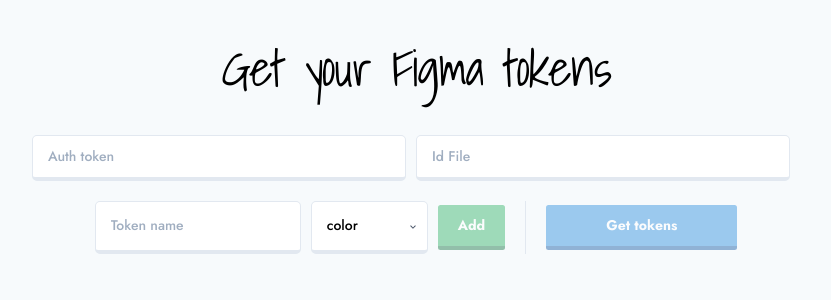
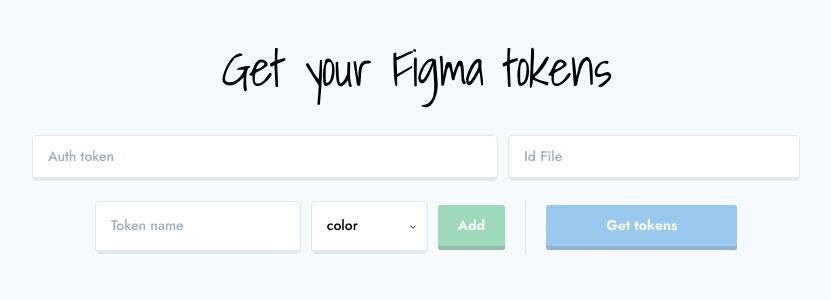
Before and after one commit to Alvaro07/figma-tokens-app, a Vue app in the folder client/: page / in a window 1280 px wide. Shown: the top 300 px of the page, without its empty margins (224-1055 px from the left). Built offline with nearby package versions, Linux system fonts and the light colour scheme; what vue-prism would draw is missing.

Commit message:
Changes in front view

```diff
--- a/client/package.json
+++ b/client/package.json
@@ -8,6 +8,9 @@
     "deploy": "git add client/dist && git commit -m 'deploy' && git subtree push --prefix client origin deploy-client"
   },
   "dependencies": {
+    "@fortawesome/fontawesome-svg-core": "^1.2.28",
+    "@fortawesome/free-solid-svg-icons": "^5.13.0",
+    "@fortawesome/vue-fontawesome": "^0.1.9",
     "core-js": "^3.6.4",
     "register-service-worker": "^1.7.1",
     "tailwindcss": "^1.4.6",
--- /dev/null
+++ b/client/src/components/Loading/Loading.vue
@@ -0,0 +1,19 @@
+<template>
+  <div class="text-center py-12 text-green-400">
+    <font-awesome-icon icon="stroopwafel" spin size="4x"  />
+  </div>
+</template>
+
+<script>
+export default {
+  name: 'Loading',
+  props: {
+    loading: {
+      type: Boolean
+    }
+  }
+}
+</script>
+
+<style>
+</style>
--- /dev/null
+++ b/client/src/components/TokenForm/TokenForm.vue
@@ -0,0 +1,95 @@
+<template>
+  <form class="mb-10" :class="{ 'opacity-50 pointer-events-none': disabled}">
+    <div class="flex justify-center mb-8">
+      <input-text ref="authInput" v-model="authToken" extra-class="flex-auto mr-4" placeholder="Auth token" />
+      <input-text ref="idFileInput" v-model="idFile" extra-class="flex-1" placeholder="Id File" />
+    </div>
+
+    <div class="flex justify-center mb-4">
+      <input-text v-model="tokenName" extra-class="mr-4 " placeholder="Token name" ref="addInput" />
+      <custom-select :options="typeOptions" v-model="tokenType" class="addSelect" />
+
+      <div class="ml-4 flex items-center">
+        <custom-button size="small" type="green" @click="handleAdd" :disabled="isDisabledAdd">Add</custom-button>
+      </div>
+
+      <div class="ml-8 pl-8 flex items-center border-l">
+        <custom-button @click="handleSearch" :disabled="disabledSearch">Get tokens</custom-button>
+      </div>
+    </div>
+  </form>
+</template>
+
+<script>
+import Button from '@/components/Button/Button'
+import Select from '@/components/Select/Select'
+import InputText from '@/components/InputText/InputText'
+
+export default {
+  name: 'TokenForm',
+  components: {
+    CustomButton: Button,
+    CustomSelect: Select,
+    InputText
+  },
+  props: {
+    isDisabledSearch: {
+      type: Boolean
+    },
+    tokens: {
+      type: Array
+    },
+    disabled: {
+      type: Boolean
+    }
+  },
+  data () {
+    return {
+      authToken: '',
+      idFile: '',
+      tokenName: '',
+      tokenType: 0,
+      typeOptions: [
+        'color',
+        'typography',
+        'space',
+        'radius',
+        'breakpoint',
+        'opacity'
+      ]
+    }
+  },
+  computed: {
+    isDisabledAdd () {
+      return !this.tokenName
+    },
+    disabledSearch () {
+      return !(this.tokens.length && this.authToken && this.idFile)
+    }
+  },
+  methods: {
+    handleAdd () {
+      this.$emit('onAddToken', {
+        name: this.tokenName,
+        type: this.typeOptions[this.tokenType]
+      })
+      this.resetPanel()
+    },
+    handleSearch () {
+      this.$emit('onSearch', {
+        authToken: this.authToken,
+        idFile: this.idFile
+      })
+      this.resetPanel()
+    },
+    resetPanel () {
+      this.tokenType = 0
+      this.tokenName = ''
+      this.tokensData = null
+    }
+  }
+}
+</script>
+
+<style>
+</style>
--- /dev/null
+++ b/client/src/components/TokensTree/TokensTree.vue
@@ -0,0 +1,29 @@
+<template>
+  <div class="bg-white p-6 border-b-4 border-gray-400 border rounded-lg relative">
+    <vue-json-pretty :showLine="false" :showDoubleQuotes="false" :deep="1" :data="data"></vue-json-pretty>
+    <font-awesome-icon @click="$emit('onClose')" icon="times-circle" size="2x" class="close-icon text-red-600 absolute ml-4 hover:text-red-800 cursor-pointer transition-all ease-out duration-300"/>
+  </div>
+</template>
+
+<script>
+import VueJsonPretty from 'vue-json-pretty'
+
+export default {
+  name: 'TokensTree',
+  components: {
+    VueJsonPretty
+  },
+  props: {
+    data: {
+      type: Object
+    }
+  }
+}
+</script>
+
+<style lang="scss" scoped>
+.close-icon {
+  top: -7px;
+  right: -7px
+}
+</style>
--- a/client/src/main.js
+++ b/client/src/main.js
@@ -4,8 +4,16 @@
 import store from './store'
 import VuePrism from 'vue-prism'
 
+import { library } from '@fortawesome/fontawesome-svg-core'
+import { faStroopwafel, faTimesCircle } from '@fortawesome/free-solid-svg-icons'
+import { FontAwesomeIcon } from '@fortawesome/vue-fontawesome'
+
 import 'prismjs/themes/prism.css'
 import '@/assets/scss/index.scss'
+
+library.add(faStroopwafel, faTimesCircle)
+
+Vue.component('font-awesome-icon', FontAwesomeIcon)
 
 Vue.use(VuePrism)
 Vue.config.productionTip = false
--- a/client/src/views/Home.vue
+++ b/client/src/views/Home.vue
@@ -3,30 +3,13 @@
     <div class="w-full max-w-screen-md">
       <h1 class="p-12 shadow-font text-7xl tracking-tight text-center">Get your Figma tokens</h1>
 
-      <form class="mb-10">
-        <div class="flex justify-center mb-8">
-          <input-text v-model="authToken" extra-class="flex-1 mr-4" placeholder="Auth token" />
-          <input-text v-model="idFile" extra-class="flex-1 mr-4" placeholder="Id File" />
-        </div>
-
-        <div class="flex justify-center mb-4">
-          <input-text v-model="tokenName" extra-class="mr-4 " placeholder="Token name" ref="addInput" />
-          <custom-select :options="typeOptions" v-model="tokenType" class="addSelect" />
-
-          <div class="ml-4 flex items-center">
-            <custom-button
-              size="small"
-              type="green"
-              @click="addToken"
-              :disabled="isDisabledAdd"
-            >Add</custom-button>
-          </div>
-
-          <div class="ml-8 pl-8 flex items-center border-l">
-            <custom-button @click="getEvents" :disabled="isDisabledToken">Get tokens</custom-button>
-          </div>
-        </div>
-      </form>
+      <TokenForm
+        :tokens="tokensSearch"
+        :disabled="tokensData ? true : false"
+        @onAddToken="addToken"
+        @onSearch="getData"
+        ref="form"
+      />
 
       <div v-if="errorMessage">
         <p
@@ -36,64 +19,54 @@
 
       <ul v-if="tokensSearch" class="flex items-center justify-center">
         <li
-          class="bg-gray-600 text-white rounded-lg px-4 py-1 ml-4 first:ml-0"
+          class="relative bg-gray-600 text-white rounded-lg px-4 py-1 ml-4 first:ml-0 flex items-center"
           v-for="(token, i) in tokensSearch"
           :key="token.name + i"
-        >{{ `token: ${token.name} (${token.type})`}}</li>
+        >
+          {{ `token: ${token.name} (${token.type})`}}
+          <font-awesome-icon
+            @click="deleteToken(token.name)"
+            icon="times-circle"
+            class="ml-4 hover:text-red-400 cursor-pointer transition-all ease-out duration-300"
+          />
+        </li>
       </ul>
 
-      <p v-if="loading">Loading...</p>
-
-      <div v-if="tokensData" class="bg-white p-6 border-b-4 border-gray-400 border rounded-lg">
-        <vue-json-pretty :showLine="false" :showDoubleQuotes="false" :deep="1" :data="tokensData"></vue-json-pretty>
-      </div>
+      <Loading v-if="loading" />
+      <TokensTree v-if="tokensData" :data="tokensData" @onClose="tokensData = null" />
     </div>
   </section>
 </template>
 
 <script>
 import EventTokens from '@/services/EventTokens.js'
-import VueJsonPretty from 'vue-json-pretty'
-import Button from '@/components/Button/Button'
-import Select from '@/components/Select/Select'
-import InputText from '@/components/InputText/InputText'
+import TokenForm from '@/components/TokenForm/TokenForm'
+import TokensTree from '@/components/TokensTree/TokensTree'
+import Loading from '@/components/Loading/Loading'
 
 export default {
   name: 'Home',
   components: {
-    VueJsonPretty,
-    CustomButton: Button,
-    CustomSelect: Select,
-    InputText
+    TokenForm,
+    TokensTree,
+    Loading
   },
   data () {
     return {
-      authToken: '',
-      idFile: '',
-      tokenName: '',
-      tokenType: 0,
       errorMessage: null,
-      tokensSearch: [],
       tokensData: null,
       loading: false,
-      typeOptions: [
-        'color',
-        'typography',
-        'space',
-        'radius',
-        'breakpoint',
-        'opacity'
-      ]
+      tokensSearch: []
     }
   },
   methods: {
-    getEvents (e) {
+    getData (data) {
       this.loading = true
       this.errorMessage = null
 
       const formData = {
-        authToken: this.authToken,
-        idFile: this.idFile,
+        authToken: data.authToken,
+        idFile: data.idFile,
         config: this.tokensSearch
       }
 
@@ -103,24 +76,19 @@
         } else {
           this.errorMessage = null
           this.tokensData = data
+          this.$refs.form.$refs.authInput.clear()
+          this.$refs.form.$refs.idFileInput.clear()
         }
 
         this.loading = false
         this.tokensSearch = []
       })
     },
-    addToken () {
-      this.tokensSearch.push({ name: this.tokenName, type: this.typeOptions[this.tokenType] })
-      this.tokenName = ''
-      this.tokenType = 0
-    }
-  },
-  computed: {
-    isDisabledToken () {
-      return !(this.tokensSearch.length && this.authToken && this.idFile)
+    addToken (token) {
+      this.tokensSearch.push(token)
     },
-    isDisabledAdd () {
-      return !this.tokenName
+    deleteToken (token) {
+      this.tokensSearch = this.tokensSearch.filter(e => e.name !== token)
     }
   }
 }
```
Also changed, not shown: 1 other file (tests, documents, lock files or other folders).
